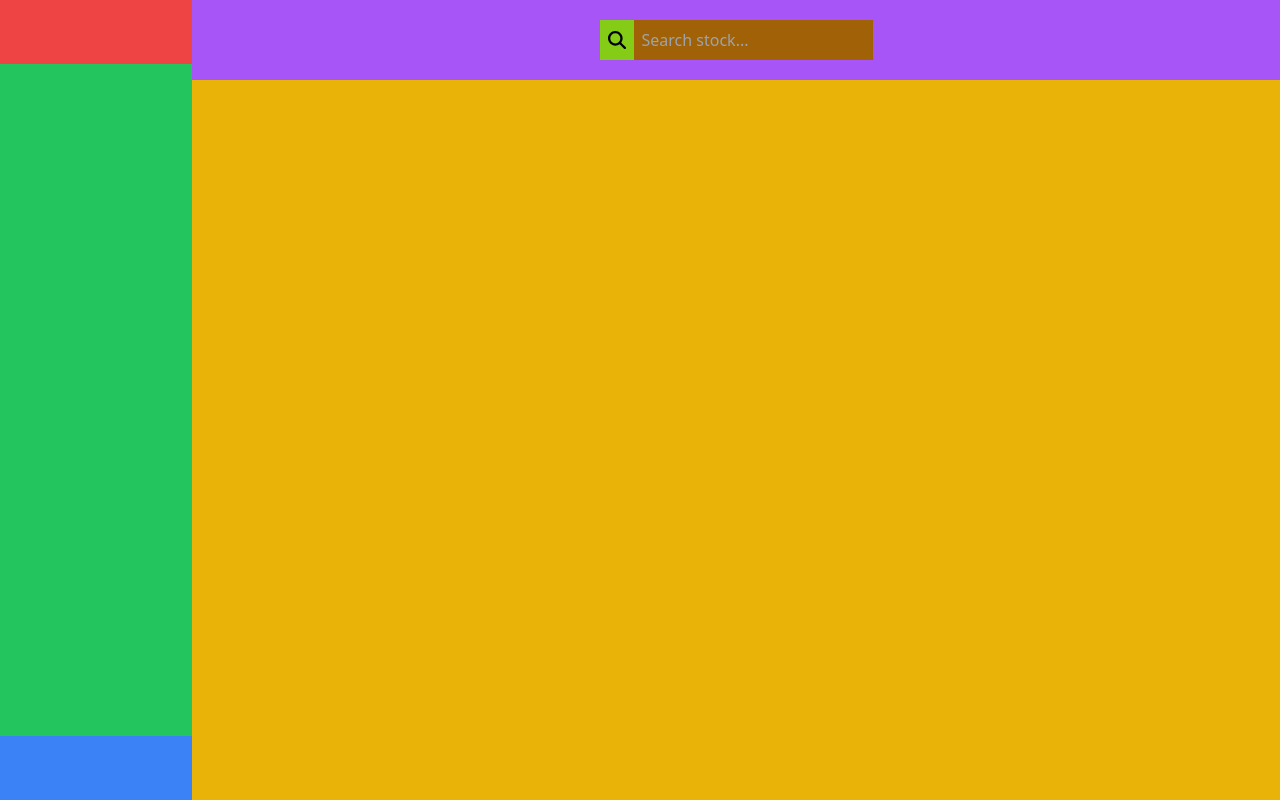
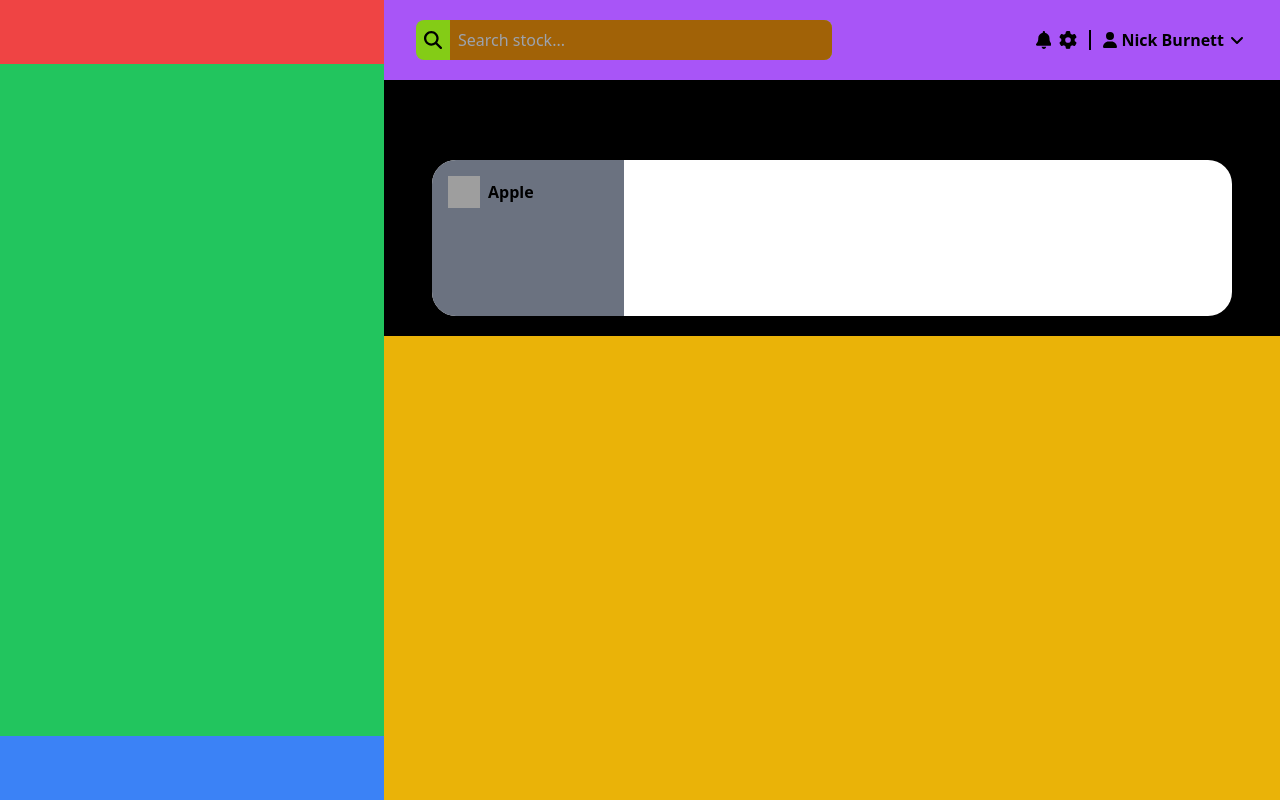
Before and after one commit to abdullah50053/hackgtx, a Next.js app: page / in a window 1280 px wide. Built offline with nearby package versions, Linux system fonts and the light colour scheme; grey boxes are pictures that could not be loaded.

Commit message:
feat: watched stocks start

```diff
--- a/src/components/Toolbar/index.tsx
+++ b/src/components/Toolbar/index.tsx
@@ -1,15 +1,33 @@
+import { useState } from "react";
 import SearchSVG from "../svg/SearchSVG";
+import GearSVG from "../svg/GearSVG";
+import AngleSVG from "../svg/AngleSVG";
+import ProfileSVG from "../svg/ProfileSVG";
+import BellSVG from "../svg/BellSVG";
 
 interface ToolbarProps {
 
 }
 
 export default function Toolbar({}: ToolbarProps) {
+    const [selected, setSelected] = useState<boolean>(false)
     return (
-        <div className="flex flex-row w-full h-20 bg-purple-500">
-            <div className="flex flex-row m-auto align-middle justify-center h-1/2 bg-lime-500">
-                <SearchSVG className="my-auto mx-2 text-lg" />
-                <input className="flex-grow outline-none pl-2 bg-yellow-700" type="text" placeholder="Search stock..."></input>
+        <div className="flex flex-row content-start items-center w-full h-20 px-8 bg-purple-500">
+            {/* Search Bar */}
+            <div className="rounded-lg flex flex-row m-auto justify-center w-1/2 h-1/2 overflow-hidden bg-lime-500">
+                <SearchSVG className={`transition my-auto mx-2 text-lg ${selected ? "scale-125" : "scale-100"}`} />
+                <input className="flex-grow outline-none pl-2 bg-yellow-700" type="text" placeholder="Search stock..." onFocus={() => setSelected(true)} onBlur={() => setSelected(false)}/>
+            </div>
+            {/* Personalization */}
+            <div className="flex flex-row flex-grow m-auto justify-end items-center">
+                <BellSVG className="transition my-auto mx-1 text-lg hover:scale-125 cursor-pointer" />
+                <GearSVG className="transition my-auto mx-1 text-lg hover:scale-125 hover:rotate-180 cursor-pointer" />
+                <div className="w-0.5 h-5 mx-2 bg-black" />
+                <div className="flex flex-row my-auto items-center justify-center cursor-pointer">
+                    <ProfileSVG className="mx-1 font-black" />
+                    <div className="text-center select-none font-bold">Nick Burnett</div>
+                    <AngleSVG className="transition my-auto mx-1 text-base rotate-180" />
+                </div>
             </div>
         </div>
     )
--- a/src/components/WatchedStockCard/index.tsx
+++ b/src/components/WatchedStockCard/index.tsx
@@ -0,0 +1,21 @@
+import { Stock } from "@/lib/types"
+import MissingSVG from "../svg/MissingSVG"
+
+interface WatchedStockCardProps {
+    stock: Stock
+}
+
+export default function WatchedStockCard({ stock }: WatchedStockCardProps) {
+    return (
+        <div className="transition flex flex-col w-48 h-full p-4 hover:bg-slate-400 bg-gray-500">
+            <div className="flex flex-row">
+                {/* Icon + Name */}
+                <div className="flex flex-row items-center">
+                    {stock.iconUrl ? <img src={stock.iconUrl!} className="w-8 h-8"></img> : <MissingSVG />}
+                    <div className="ml-2 font-bold">{stock.name}</div>
+                </div>
+                {/* Graph */}
+            </div>
+        </div>
+    )
+}
--- /dev/null
+++ b/src/components/Watchlist/index.tsx
@@ -0,0 +1,33 @@
+import React from "react"
+import { Stock } from "@/lib/types"
+import WatchedStockCard from "../WatchedStockCard"
+
+interface WatchlistProps {
+    watched?: Stock[]
+}
+
+export default function Watchlist({ watched }: WatchlistProps) {
+    watched = [
+        {
+            ticker: "AAPL",
+            name: "Apple",
+            iconUrl: "https://cdn-icons-png.flaticon.com/512/154/154870.png",
+            price: 310.4,
+            delta: 1.1
+        }
+    ]
+    let watchedComponents: React.JSX.Element[] = []
+    if (watched) {
+        watched.forEach((stock) => {
+            watchedComponents.push(<WatchedStockCard stock={stock} />)
+        })
+    }
+    return (
+        <div className="flex flex-col w-full h-64 pt-10 px-12 bg-black">
+            <div className="text-xl font-bold content-start">My Watchlist</div>
+            <div className="rounded-3xl flex flex-grow flex-row items-center w-full mt-3 mb-5 overflow-x-auto bg-white">
+                {watchedComponents.length > 0 ? watchedComponents : <div className="flex-grow text-center text-6xl font-black text-gray-300 select-none">NO WATCHED STOCKS</div>}
+            </div>
+        </div>
+    )
+}
--- a/src/components/container/ChatContainer/index.tsx
+++ b/src/components/container/ChatContainer/index.tsx
@@ -4,7 +4,7 @@ interface ChatContainerProps {
 
 export default function ChatContainer({}: ChatContainerProps) {
     return (
-        <div className="flex flex-col m-0 p-0 w-48 h-screen bg-gray-500">
+        <div className="flex flex-col m-0 p-0 w-96 h-screen bg-gray-500">
             <div className="items-center m-0 p-0 w-full h-16 bg-red-500"/>
             <div className="flex-grow m-0 p-0 w-full h-auto bg-green-500 overflow-y-auto"/>
             <div className="m-0 p-0 w-full h-16 bg-blue-500" />
--- a/src/components/container/MainContainer/index.tsx
+++ b/src/components/container/MainContainer/index.tsx
@@ -1,4 +1,5 @@
 import Toolbar from "@/components/Toolbar";
+import Watchlist from "@/components/Watchlist";
 
 interface MainContainerProps {
 
@@ -6,8 +7,10 @@ interface MainContainerProps {
 
 export default function MainContainer({}: MainContainerProps) {
     return (
-        <div className="flex flex-grow flex-row m-0 p-0 justify-center w-auto h-full bg-yellow-500 overflow-y-auto items-start">
+        <div className="flex flex-grow flex-col m-0 p-0 justify-center w-auto h-full bg-yellow-500 overflow-y-auto items-start">
             <Toolbar />
+            <Watchlist />
+            <div className="flex-grow"></div>
         </div>
     )
 }
--- /dev/null
+++ b/src/components/svg/AngleSVG/index.tsx
@@ -0,0 +1,13 @@
+interface AngleSVGProps {
+    className?: string
+}
+
+export default function AngleSVG({ className }: AngleSVGProps) {
+    return (
+        <div className={`flex items-center justify-center m-auto p-auto ${className}`}>
+            <svg height="1em" viewBox="0 0 512 512">
+                <path d="M201.4 137.4c12.5-12.5 32.8-12.5 45.3 0l160 160c12.5 12.5 12.5 32.8 0 45.3s-32.8 12.5-45.3 0L224 205.3 86.6 342.6c-12.5 12.5-32.8 12.5-45.3 0s-12.5-32.8 0-45.3l160-160z"/>
+            </svg>
+        </div>
+    )
+}
--- /dev/null
+++ b/src/components/svg/BellSVG/index.tsx
@@ -0,0 +1,11 @@
+interface BellSVGProps {
+    className?: string
+}
+
+export default function BellSVG({ className }: BellSVGProps) {
+    return (
+        <div className={`flex items-center justify-center m-auto p-auto ${className}`}>
+            <svg height="1em" viewBox="0 0 448 512"><path d="M224 0c-17.7 0-32 14.3-32 32V51.2C119 66 64 130.6 64 208v18.8c0 47-17.3 92.4-48.5 127.6l-7.4 8.3c-8.4 9.4-10.4 22.9-5.3 34.4S19.4 416 32 416H416c12.6 0 24-7.4 29.2-18.9s3.1-25-5.3-34.4l-7.4-8.3C401.3 319.2 384 273.9 384 226.8V208c0-77.4-55-142-128-156.8V32c0-17.7-14.3-32-32-32zm45.3 493.3c12-12 18.7-28.3 18.7-45.3H224 160c0 17 6.7 33.3 18.7 45.3s28.3 18.7 45.3 18.7s33.3-6.7 45.3-18.7z"/></svg>
+        </div>
+    )
+}
--- /dev/null
+++ b/src/components/svg/GearSVG/index.tsx
@@ -0,0 +1,13 @@
+interface GearSVGProps {
+    className?: string
+}
+
+export default function GearSVG({ className }: GearSVGProps) {
+    return (
+        <div className={`flex items-center justify-center m-auto p-auto ${className}`}>
+            <svg height="1em" viewBox="0 0 512 512">
+                <path d="M495.9 166.6c3.2 8.7 .5 18.4-6.4 24.6l-43.3 39.4c1.1 8.3 1.7 16.8 1.7 25.4s-.6 17.1-1.7 25.4l43.3 39.4c6.9 6.2 9.6 15.9 6.4 24.6c-4.4 11.9-9.7 23.3-15.8 34.3l-4.7 8.1c-6.6 11-14 21.4-22.1 31.2c-5.9 7.2-15.7 9.6-24.5 6.8l-55.7-17.7c-13.4 10.3-28.2 18.9-44 25.4l-12.5 57.1c-2 9.1-9 16.3-18.2 17.8c-13.8 2.3-28 3.5-42.5 3.5s-28.7-1.2-42.5-3.5c-9.2-1.5-16.2-8.7-18.2-17.8l-12.5-57.1c-15.8-6.5-30.6-15.1-44-25.4L83.1 425.9c-8.8 2.8-18.6 .3-24.5-6.8c-8.1-9.8-15.5-20.2-22.1-31.2l-4.7-8.1c-6.1-11-11.4-22.4-15.8-34.3c-3.2-8.7-.5-18.4 6.4-24.6l43.3-39.4C64.6 273.1 64 264.6 64 256s.6-17.1 1.7-25.4L22.4 191.2c-6.9-6.2-9.6-15.9-6.4-24.6c4.4-11.9 9.7-23.3 15.8-34.3l4.7-8.1c6.6-11 14-21.4 22.1-31.2c5.9-7.2 15.7-9.6 24.5-6.8l55.7 17.7c13.4-10.3 28.2-18.9 44-25.4l12.5-57.1c2-9.1 9-16.3 18.2-17.8C227.3 1.2 241.5 0 256 0s28.7 1.2 42.5 3.5c9.2 1.5 16.2 8.7 18.2 17.8l12.5 57.1c15.8 6.5 30.6 15.1 44 25.4l55.7-17.7c8.8-2.8 18.6-.3 24.5 6.8c8.1 9.8 15.5 20.2 22.1 31.2l4.7 8.1c6.1 11 11.4 22.4 15.8 34.3zM256 336a80 80 0 1 0 0-160 80 80 0 1 0 0 160z"/>
+            </svg>
+        </div>
+    )
+}
--- /dev/null
+++ b/src/components/svg/MissingSVG/index.tsx
@@ -0,0 +1,13 @@
+interface MissingSVGProps {
+    className?: string
+}
+
+export default function MissingSVG({ className }: MissingSVGProps) {
+    return (
+        <div className={`flex items-center justify-center m-auto p-auto ${className}`}>
+            <svg height="1em" viewBox="0 0 512 512">
+                <path d="M464 256A208 208 0 1 0 48 256a208 208 0 1 0 416 0zM0 256a256 256 0 1 1 512 0A256 256 0 1 1 0 256zm169.8-90.7c7.9-22.3 29.1-37.3 52.8-37.3h58.3c34.9 0 63.1 28.3 63.1 63.1c0 22.6-12.1 43.5-31.7 54.8L280 264.4c-.2 13-10.9 23.6-24 23.6c-13.3 0-24-10.7-24-24V250.5c0-8.6 4.6-16.5 12.1-20.8l44.3-25.4c4.7-2.7 7.6-7.7 7.6-13.1c0-8.4-6.8-15.1-15.1-15.1H222.6c-3.4 0-6.4 2.1-7.5 5.3l-.4 1.2c-4.4 12.5-18.2 19-30.6 14.6s-19-18.2-14.6-30.6l.4-1.2zM224 352a32 32 0 1 1 64 0 32 32 0 1 1 -64 0z"/>
+            </svg>
+        </div>
+    )
+}
--- /dev/null
+++ b/src/components/svg/ProfileSVG/index.tsx
@@ -0,0 +1,13 @@
+interface ProfileSVGProps {
+    className?: string
+}
+
+export default function ProfileSVG({ className }: ProfileSVGProps) {
+    return (
+        <div className={`flex items-center justify-center m-auto p-auto ${className}`}>
+            <svg height="1em" viewBox="0 0 448 512">
+                <path d="M224 256A128 128 0 1 0 224 0a128 128 0 1 0 0 256zm-45.7 48C79.8 304 0 383.8 0 482.3C0 498.7 13.3 512 29.7 512H418.3c16.4 0 29.7-13.3 29.7-29.7C448 383.8 368.2 304 269.7 304H178.3z"/>
+            </svg>
+        </div>
+    )
+}
--- a/src/components/svg/SearchSVG/index.tsx
+++ b/src/components/svg/SearchSVG/index.tsx
@@ -4,7 +4,7 @@ interface SearchSVGProps {
 
 export default function SearchSVG({ className }: SearchSVGProps) {
     return (
-        <div className={`flex align-middle justify-center m-auto p-auto ${className}`}>
+        <div className={`flex items-center justify-center m-auto p-auto ${className}`}>
             <svg height="1em" viewBox="0 0 512 512">
                 <path d="M416 208c0 45.9-14.9 88.3-40 122.7L502.6 457.4c12.5 12.5 12.5 32.8 0 45.3s-32.8 12.5-45.3 0L330.7 376c-34.4 25.2-76.8 40-122.7 40C93.1 416 0 322.9 0 208S93.1 0 208 0S416 93.1 416 208zM208 352a144 144 0 1 0 0-288 144 144 0 1 0 0 288z"/>
             </svg>
--- /dev/null
+++ b/src/lib/types.ts
@@ -0,0 +1,7 @@
+export interface Stock {
+    ticker: string
+    name: string
+    iconUrl?: string
+    price: number
+    delta: number
+}
```
